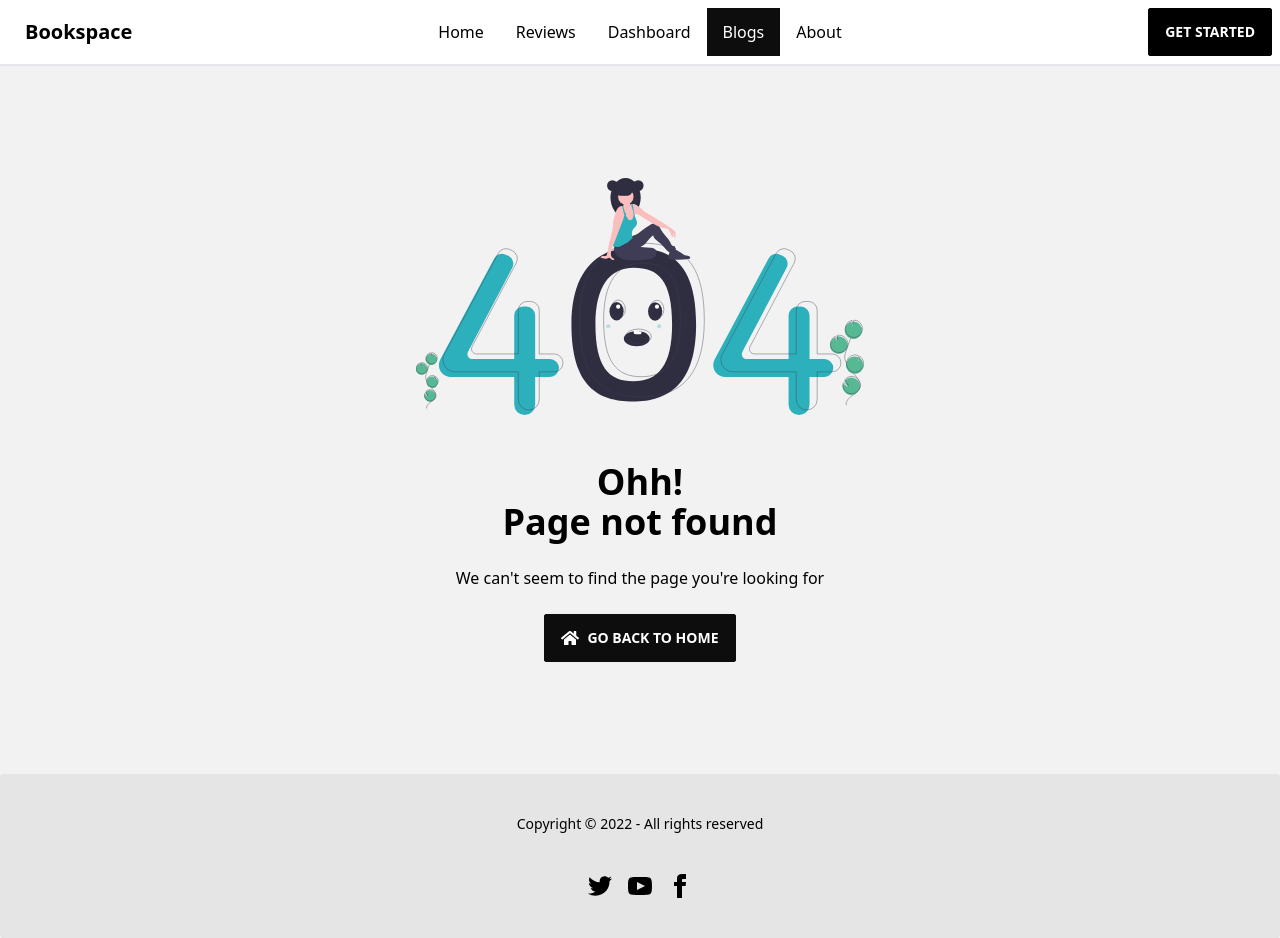
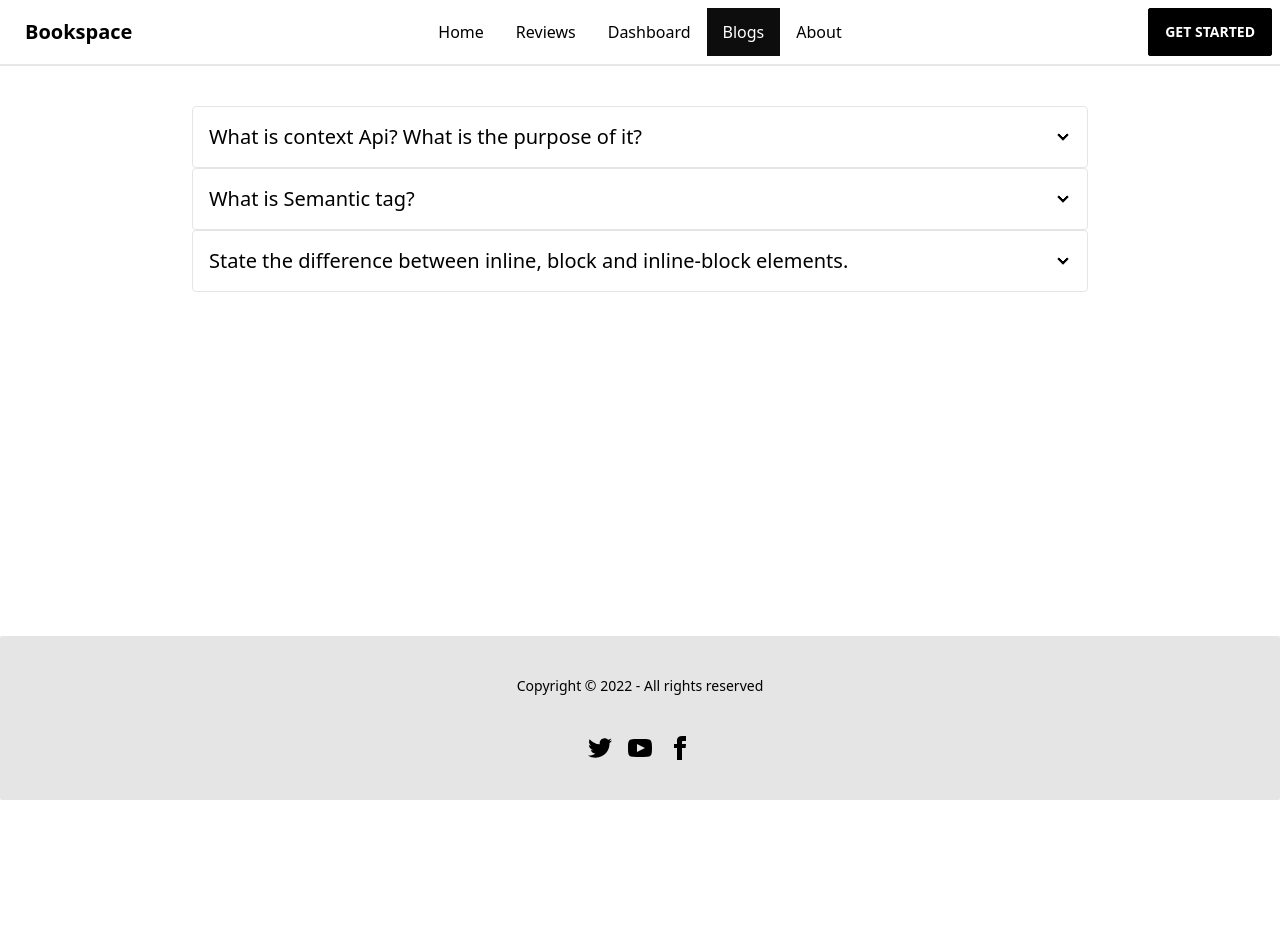
Before and after one commit to Ar1f007/Bookspace, a React (Create React App) app: page /blogs in a window 1280 px wide. Before the commit this address had no page. After the commit the page ends 800 px from the top, so only its background shows below. Built offline with nearby package versions, Linux system fonts and the light colour scheme.

Commit message:
answered the conceptual questions on the blog page

```diff
--- a/src/App.js
+++ b/src/App.js
@@ -1,6 +1,6 @@
 import { Routes, Route } from 'react-router-dom';
 import { Navbar, Footer } from './components';
-import { Home, NotFound, Reviews, Dashboard } from './pages';
+import { Home, NotFound, Reviews, Dashboard, Blog } from './pages';
 
 function App() {
   return (
@@ -12,6 +12,7 @@ function App() {
           <Route path="/" element={<Home />} />
           <Route path="/reviews" element={<Reviews />} />
           <Route path="/dashboard" element={<Dashboard />} />
+          <Route path="/blogs" element={<Blog />} />
           <Route path="*" element={<NotFound />} />
         </Routes>
       </main>
--- a/src/components/reviews/FeaturedReview.js
+++ b/src/components/reviews/FeaturedReview.js
@@ -11,6 +11,7 @@ export const FeaturedReview = () => {
 
   return (
     <section className="py-10 px-3">
+      <h2 className="text-3xl text-center py-5">Featured Reviews</h2>
       <div className="grid md:grid-cols-3 justify-items-center gap-10 py-5 mt-10">
         {reviews.slice(0, 3).map((review) => (
           <ReviewItem key={review.id} review={review} />
--- a/src/pages/Blog.jsx
+++ b/src/pages/Blog.jsx
@@ -1,3 +1,78 @@
 export const Blog = () => {
-  return <div>Blog</div>;
+  return (
+    <div className="max-w-4xl py-10 mx-auto">
+      <div
+        tabindex="0"
+        class="collapse collapse-arrow border border-base-300 bg-base-100 rounded-box"
+      >
+        <div class="collapse-title text-xl font-medium">
+          What is context Api? What is the purpose of it?
+        </div>
+        <div class="collapse-content">
+          <p>
+            <b>What is it:</b> According to React documentation, "Context provides a way to pass
+            data through the component tree without having to pass props down manually at every
+            level."
+            <br /> <br />
+            <b>Purpose: </b> In react, we know that data is passed top-down via props. In order to
+            share data among components we would typically do props drilling which is very
+            burdensome process. Context api let's us avoid that, and allows us to share information
+            to any component, by keeping information in a central location and granting access to
+            any component that asks it. <br />
+            It is mainly used when some data needs to be accessible by many components at different
+            nesting levels.
+          </p>
+        </div>
+      </div>
+
+      <div
+        tabindex="0"
+        class="collapse collapse-arrow border border-base-300 bg-base-100 rounded-box"
+      >
+        <div class="collapse-title text-xl font-medium">What is Semantic tag?</div>
+        <div class="collapse-content">
+          <p>
+            The term "Semantic" refers to the meaning of a piece of code. In HTML, a semantic tag is
+            used to describe what the content inside is about. For example, <em>&lt;nav&gt;</em> tag
+            refers to the navigation, <em>&lt;footer&gt;</em> refers to the footer of the body etc.
+            whereas a non semantic element such as <em>&lt;div&gt;</em> does not transfer any
+            meaning. But a semantic tag can clearly describes it meaning to the browser and the
+            developer.
+          </p>
+        </div>
+      </div>
+
+      <div
+        tabindex="0"
+        class="collapse collapse-arrow border border-base-300 bg-base-100 rounded-box"
+      >
+        <div class="collapse-title text-xl font-medium">
+          State the difference between inline, block and inline-block elements.
+        </div>
+        <div class="collapse-content">
+          <p>
+            <b>
+              <em>inline:</em>
+            </b>{' '}
+            as the name says, it lets other elements sit on its left-right inline. We can not set
+            width and height to an inline element. Also can not set top & bottom margin-padding to
+            it.
+            <br />
+            <br />
+            <b>
+              <em>block:</em>
+            </b>{' '}
+            block elements takes up the entire width (if width is not defined), forces a line break.
+            We can set width-height, margin-padding to it. <br />
+            <br />
+            <b>
+              <em>inline-block:</em>
+            </b>{' '}
+            it is the mixture of both (block and inline) i.e we can set other element to its left
+            and right side as well as we can also give margin-padding top-right-bottom-left to it.
+          </p>
+        </div>
+      </div>
+    </div>
+  );
 };
--- a/src/pages/Dashboard.jsx
+++ b/src/pages/Dashboard.jsx
@@ -16,6 +16,7 @@ export const Dashboard = () => {
         <h2 className="text-3xl text-center mb-10 text-[#2EB086]">Month Wise Sell</h2>
         <Linechart data={data} />
       </div>
+
       <div className="grid lg:grid-cols-2 gap-6">
         <div>
           <h2 className="text-3xl text-center mb-10">
@@ -24,6 +25,7 @@ export const Dashboard = () => {
           </h2>
           <Barchart data={data} />
         </div>
+
         <div>
           <h2 className="text-3xl text-center mb-10">
             <span className="text-[#8E05C2]">Investment</span> vs{' '}
--- a/src/pages/index.js
+++ b/src/pages/index.js
@@ -2,5 +2,6 @@ import { Home } from './Home';
 import { NotFound } from './NotFound';
 import { Reviews } from './Reviews';
 import { Dashboard } from './Dashboard';
+import { Blog } from './Blog';
 
-export { Home, NotFound, Reviews, Dashboard };
+export { Home, NotFound, Reviews, Dashboard, Blog };
```
